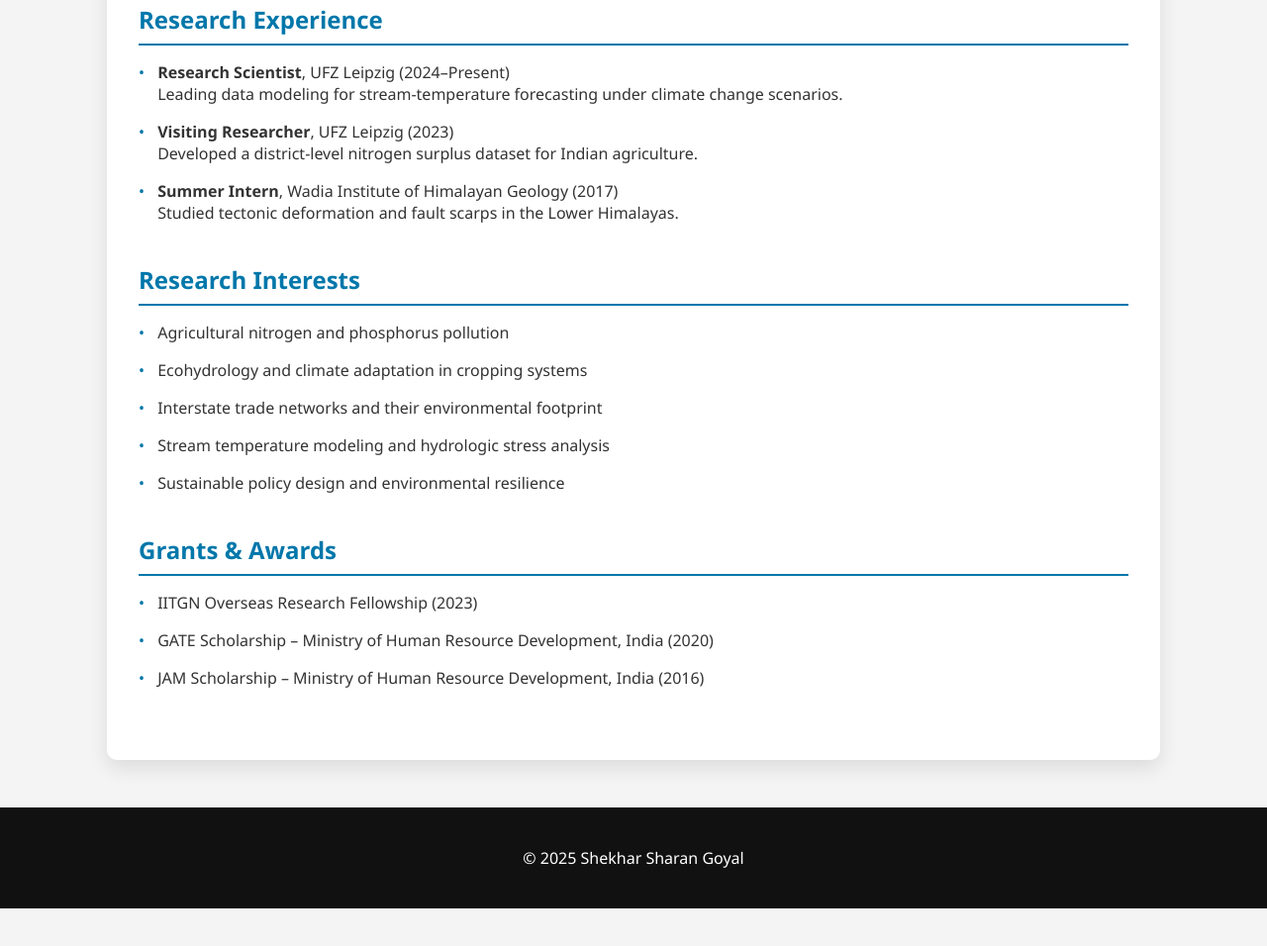
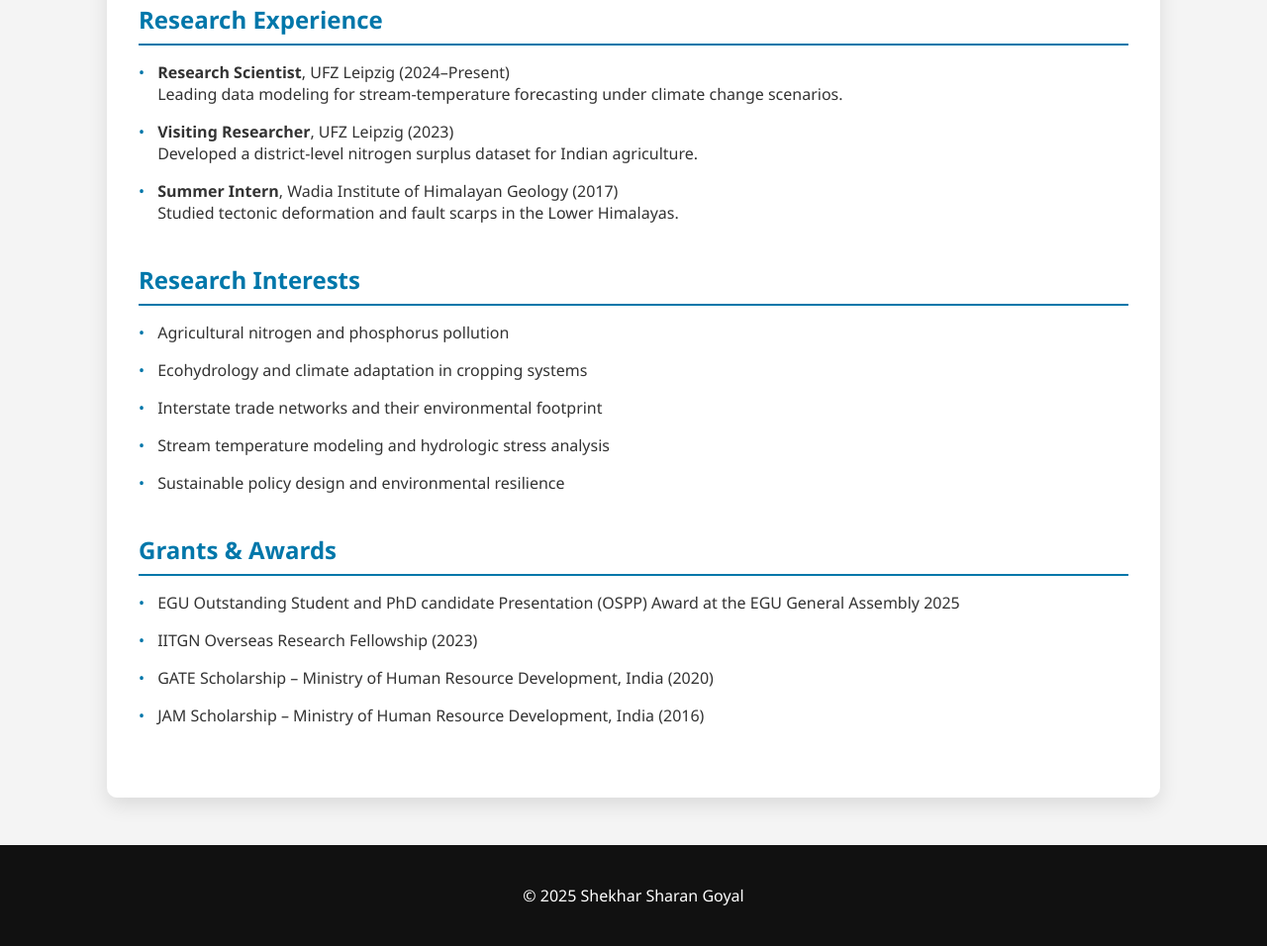
Before and after one commit to shekharsg/shekharsg.github.io, a plain HTML site: page about.html in a window 1280 px wide. Shown: the part 720-1676 px from the top of the page at 99% size. Before the commit the page ends 1638 px from the top, so only its background shows below. Drawn offline with Linux system fonts and the light colour scheme.

Commit message:
Update about.html

```diff
--- a/about.html
+++ b/about.html
@@ -150,6 +150,7 @@
     <section>
       <h2>Grants & Awards</h2>
       <ul>
+        <li>EGU Outstanding Student and PhD candidate Presentation (OSPP) Award at the EGU General Assembly 2025</li>
         <li>IITGN Overseas Research Fellowship (2023)</li>
         <li>GATE Scholarship – Ministry of Human Resource Development, India (2020)</li>
         <li>JAM Scholarship – Ministry of Human Resource Development, India (2016)</li>
```
